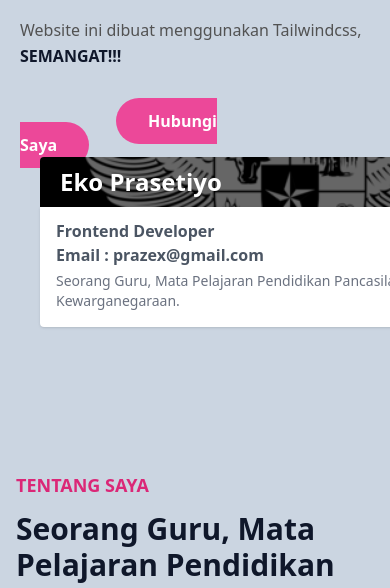
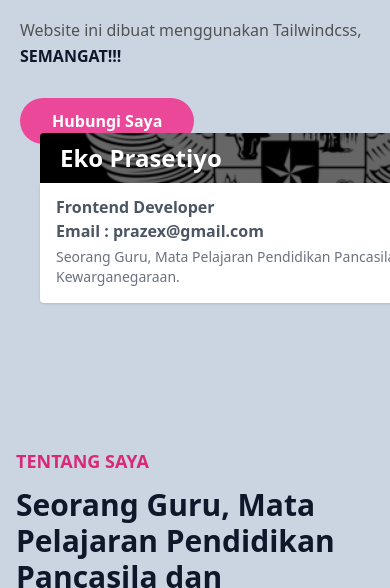
Before and after one commit to ekodekode/projectku, a website: page index.html in a window 390 px wide. Shown: the part 219-807 px from the top of the page. Drawn offline with nearby package versions, Linux system fonts and the light colour scheme; files that its build step writes are made by us from their sources.

Commit message:
Update index.html
Mx

```diff
--- a/index.html
+++ b/index.html
@@ -138,7 +138,7 @@
               <h1 class="text-base font-semibold text-pink-600 dark:text-white md:text-xl">Hallo Semua 🙌, Saya <span class="block text-4xl font-bold dark:text-white text-slate-900">Eko Prasetiyo</span></h1>
               <h2 class="mb-5 mt-1 text-sm font-medium dark:text-neutral-400 text-neutral-600">Guru Mapel & Operator Sekolah</h2>
               <p class="mb-10 font-medium leading-relaxed dark:text-neutral-400 text-neutral-600">Website ini dibuat menggunakan Tailwindcss, <span class="font-semibold text-slate-900 dark:text-neutral-200">SEMANGAT!!!</span></p>
-              <a href="#contact" class="  rounded-full bg-pink-500 py-3 px-8 mx-24 sm:mx-0 md:mx-0 lg:mx-0 text-base font-semibold text-white transition hover:bg-pink-400">Hubungi Saya</a>
+              <a href="#contact" class="  rounded-full bg-pink-500 py-3 px-8 text-base font-semibold text-white transition hover:bg-pink-400">Hubungi Saya</a>
             </div>
             <div class=" container mr-0 w-full sm:1/2 lg:w-1/2">
               <div class="relative sm:right-0 ml-10 lg:right-0 lg:mt-0">
```
